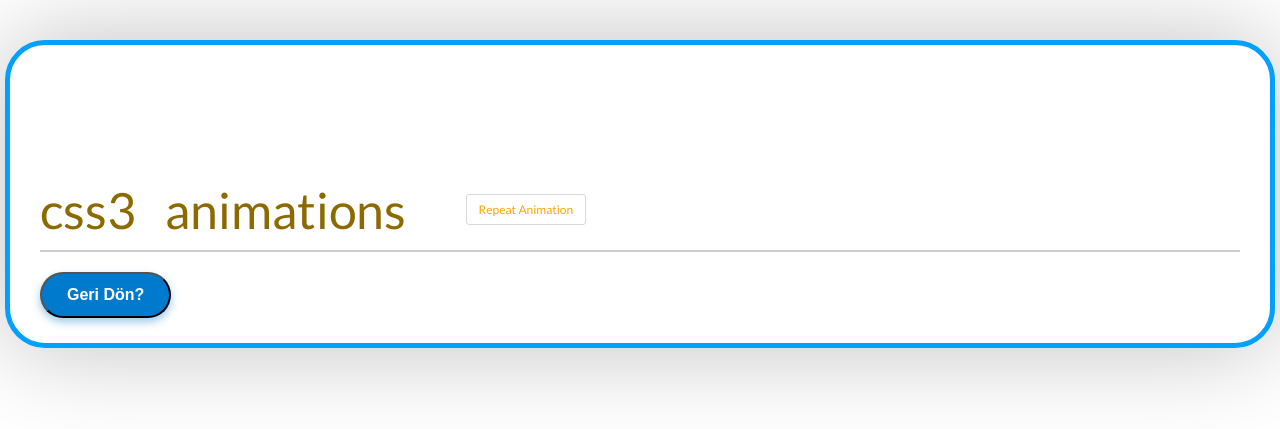
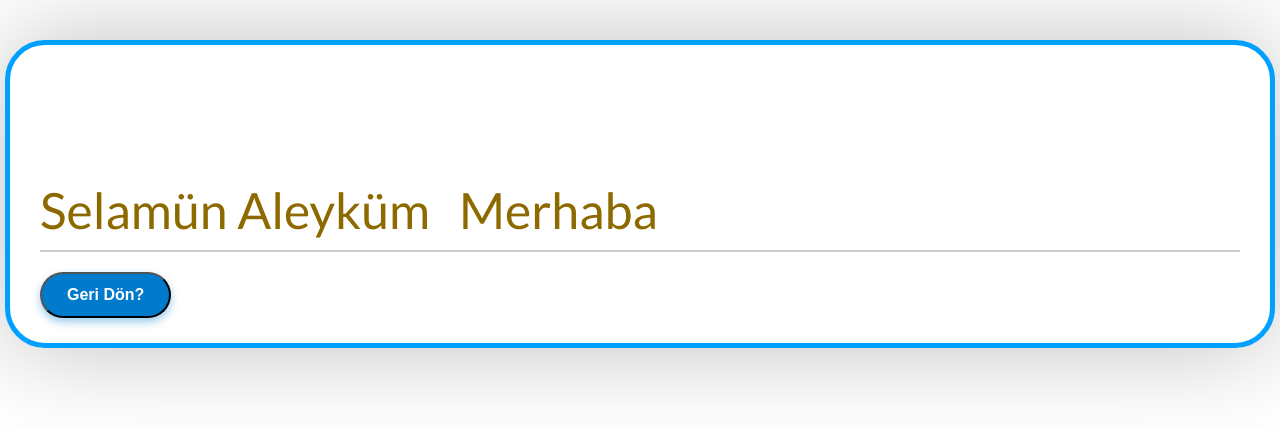
Before and after one commit to suprojegrubu/Su-Grubu, a Flask app: template templates/page3.html in a window 1280 px wide. Shown: the top 429 px of the page. Run offline with Flask 3, Linux system fonts and the light colour scheme; the template is opened without the code that fills it, so the values that code supplies are empty.

Commit message:
Update page3.html

```diff
--- a/templates/page3.html
+++ b/templates/page3.html
@@ -31,14 +31,6 @@
 	padding: 0 0 200px;
 }
 
-a, a:link, a:visited {
-  text-decoration: none;
-  padding: 9px 15px;
-  border: 1px solid #ececec;
-  border-radius: 5px;
-  color: gray;
-}
-
 .animate {
 	font-size: 50px;
 	margin: 100px 0 0;
@@ -68,25 +60,8 @@ a.repeat:hover {
   color: white;
 }
 
-.animate span:nth-of-type(2) { animation-delay: .05s; }
-.animate span:nth-of-type(3) { animation-delay: .1s; }
-.animate span:nth-of-type(4) { animation-delay: .15s; }
-.animate span:nth-of-type(5) { animation-delay: .2s; }
-.animate span:nth-of-type(6) { animation-delay: .25s; }
-.animate span:nth-of-type(7) { animation-delay: .3s; }
-.animate span:nth-of-type(8) { animation-delay: .35s; }
-.animate span:nth-of-type(9) { animation-delay: .4s; }
-.animate span:nth-of-type(10) { animation-delay: .45s; }
-.animate span:nth-of-type(11) { animation-delay: .5s; }
-.animate span:nth-of-type(12) { animation-delay: .55s; }
-.animate span:nth-of-type(13) { animation-delay: .6s; }
-.animate span:nth-of-type(14) { animation-delay: .65s; }
-.animate span:nth-of-type(15) { animation-delay: .7s; }
-.animate span:nth-of-type(16) { animation-delay: .75s; }
-.animate span:nth-of-type(17) { animation-delay: .8s; }
-.animate span:nth-of-type(18) { animation-delay: .85s; }
-.animate span:nth-of-type(19) { animation-delay: .9s; }
-.animate span:nth-of-type(20) { animation-delay: .95s; }
+.animate span:nth-of-type(1) { animation-delay: .5s; }
+.animate span:nth-of-type(2) { animation-delay: 1s; }
 
 .content {
   background-color: white;
@@ -166,10 +141,8 @@ a.repeat:hover {
 
     <div class="paragraph">
  		<div class="animate four">
-			<span>c</span><span>s</span><span>s</span><span>3</span> &nbsp;
-			<span>a</span><span>n</span><span>i</span><span>m</span><span>a</span><span>t</span><span>i</span><span>o</span><span>n</span><span>s</span>
-
-     		 <a class="repeat" href="javascript:void(0);">Repeat Animation</a>
+			<span>Selamün Aleyküm</span> &nbsp;
+			<span>Merhaba</span>
 		</div>
     </div>
 
@@ -179,21 +152,5 @@ a.repeat:hover {
 
   </div>
 
-<script>
-$(function() {
-  $('.repeat').click(function() {
-
-    let block = $(this).parent();
-    let originalClasses = block.attr('class');
-
-    block.attr('class', 'animate');
-
-    setTimeout(function() {
-      block.addClass(originalClasses);
-    }, 20);
-  });
-});
-</script>
-
 </body>
 </html>
```
